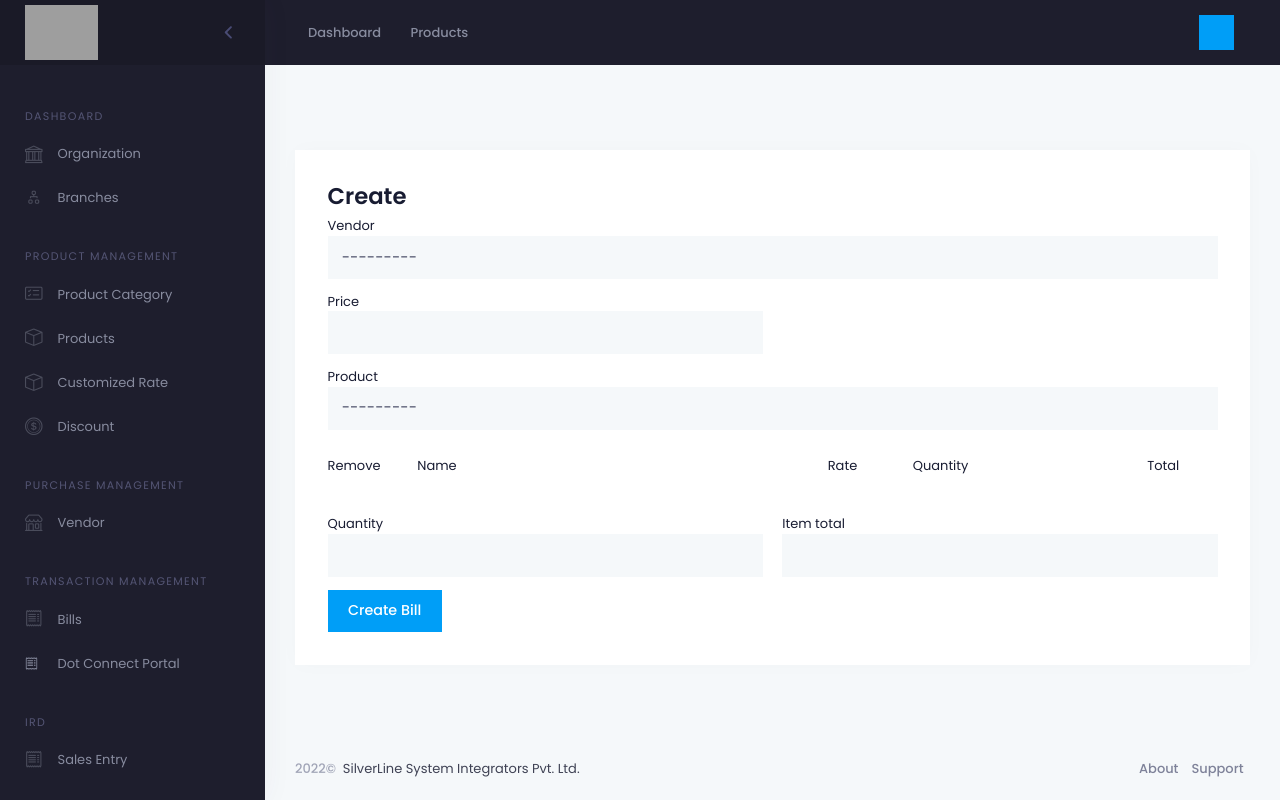
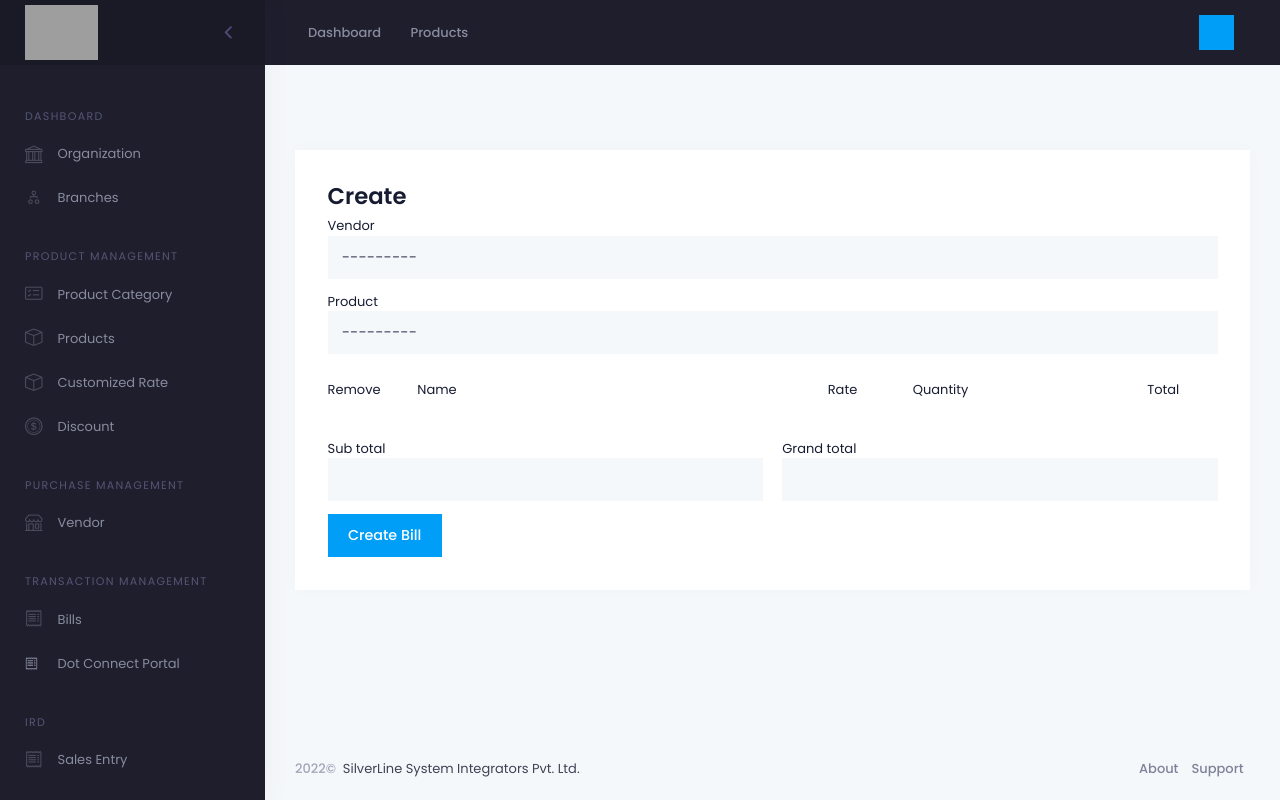
Before and after one commit to rojit1/new_bluestar, a Django app: page /purchase/create/ in a window 1280 px wide. Run offline with Django 4.2, Linux system fonts and the light colour scheme; data that the repository does not hold is empty; parts of the project's set-up code (start-up, migrations or seed data) failed here and were passed over; some libraries are stand-ins or nearby versions; grey boxes are pictures that could not be loaded.

Commit message:
minor changes

```diff
--- a/bill/views.py
+++ b/bill/views.py
@@ -518,6 +518,7 @@ class BillCreate(BillMixin, CreateView):
         return reverse_lazy("bill_detail", kwargs={"pk": self.object.id})
 
     def form_valid(self, form):
+        print(form.data)
         nepali_today = nepali_datetime.date.today()
         form.instance.organization = self.request.user.organization
         form.instance.branch = Branch.objects.active().last()
--- a/purchase/forms.py
+++ b/purchase/forms.py
@@ -13,15 +13,17 @@ class ProductPurchaseForm(BaseForm, forms.ModelForm):
         queryset=Vendor.objects.active(),
     )
 
-    field_order = ['vendor', 'price', 'product']
+
+    sub_total = forms.FloatField()
+    grand_total = forms.FloatField()
+
+
+    field_order = ['vendor', 'product', 'sub_total' ,'grand_total']
 
     class Meta:
         model = ProductPurchase
         fields = [
             "product",
-            "price",
-            "quantity",
-            "item_total",
         ]
         widgets = {
             "product": forms.Select(
--- a/purchase/views.py
+++ b/purchase/views.py
@@ -3,7 +3,7 @@ from django.views.generic import CreateView,DetailView,ListView,UpdateView,View,
 from root.utils import DeleteMixin
 from .models import Vendor, ProductPurchase
 from .forms import VendorForm, ProductPurchaseForm
-from django.shortcuts import render
+from django.shortcuts import render, redirect
 
 
 class VendorMixin:
@@ -41,8 +41,12 @@ class ProductPurchaseCreateView(CreateView):
     form_class = ProductPurchaseForm
     template_name = "purchase/purchase_create.html"
 
-    def post(self, request):
-        return render(request, 'purchase/purchase_create.html' )
+    def form_valid(self, form):
+        print(form.data)
+        return redirect('/purchase/create/' )
+
+
+
 
 class ProductPurchaseListView(TemplateView):
     template_name = 'purchase/purchase_list.html'
--- a/templates/purchase/purchase_create.html
+++ b/templates/purchase/purchase_create.html
@@ -6,7 +6,7 @@
 <div class="card-body p-4 m-4">
 
   <h1>{% if title %} {{title}} {% else %} Create {% endif %}</h1>
-    <form  name="bill_form" method="post">
+    <form  name="purchase_form" method="post">
       <div class="row">
 
          {% for field in form.visible_fields %}
@@ -56,7 +56,6 @@
                   {{field}}
                   <div class="fv-plugins-message-container invalid-feedback"><div data-field="daterangepicker_input"> {{field.errors}} </div></div>
                   {% endif %}
-
                   </p>
                   </div>
                     {% endfor %}
@@ -130,24 +129,29 @@ $(document).ready(function() {
       alert('Item is already selected')
     }
 
-
+  }).on('click', async function(){
+    let pk = this.value;
+    if (!selectedItemId.includes(pk)){
+      selectedItemId.push(pk)
+      let billItem = await getBillItem(pk)
+      $('#bill_item').append(billItem)
+      calculatePrices()
+    }else{
+      alert('Item is already selected')
+    }
   });
 
 
   function removeItemFromBill(event){
     const elementIdTagArray = event.id.split('_')
     const id = elementIdTagArray[elementIdTagArray.length -1]
-
-
     const ind = selectedItemId.indexOf(id)
     selectedItemId.splice(ind,1)
-
 
     const tableBody = document.querySelector('#bill_item');
     const tableRow = document.querySelector(`#id_bill_item_${id}`)
     tableBody.removeChild(tableRow)
-
-
+    calculatePrices()
   }
 
 
```
